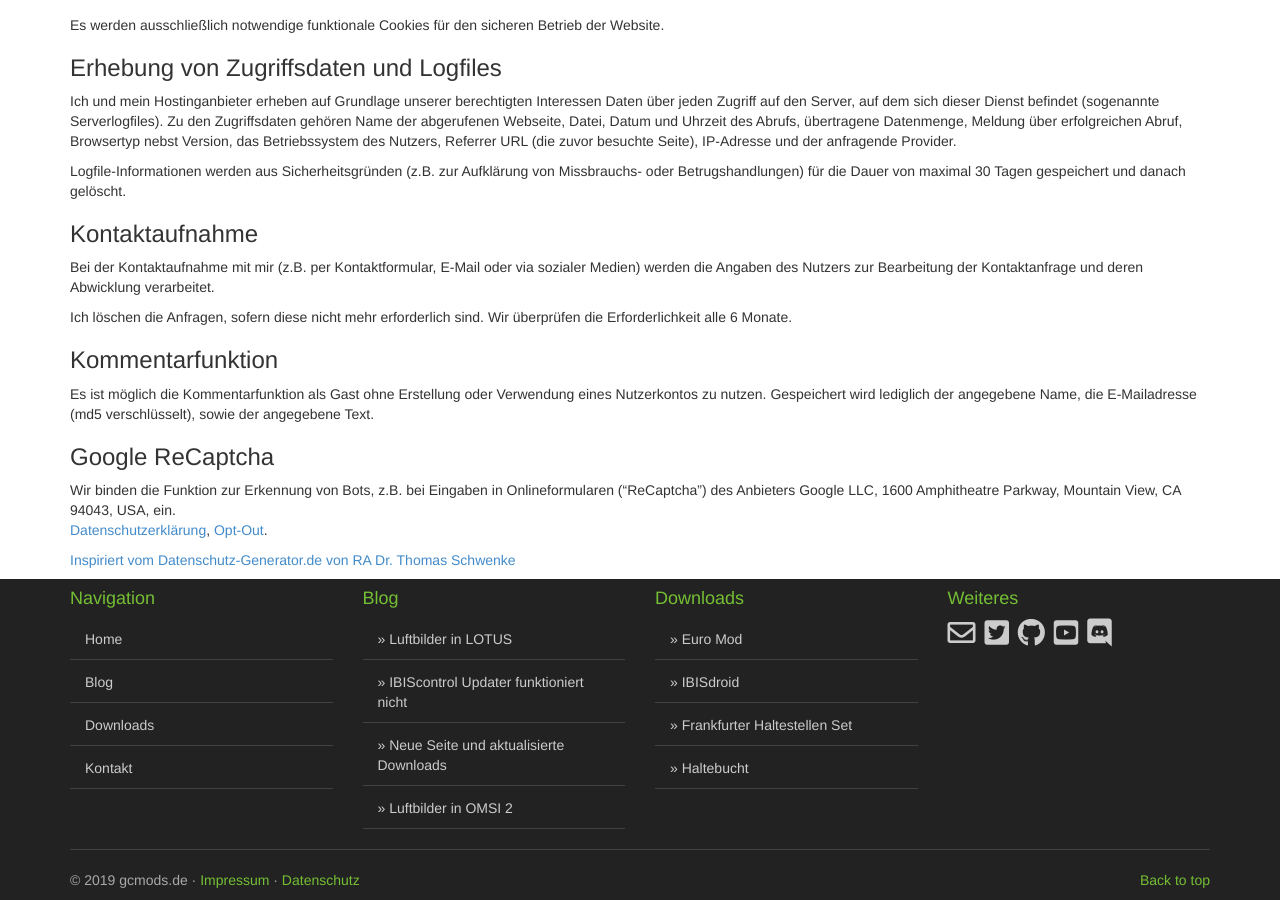
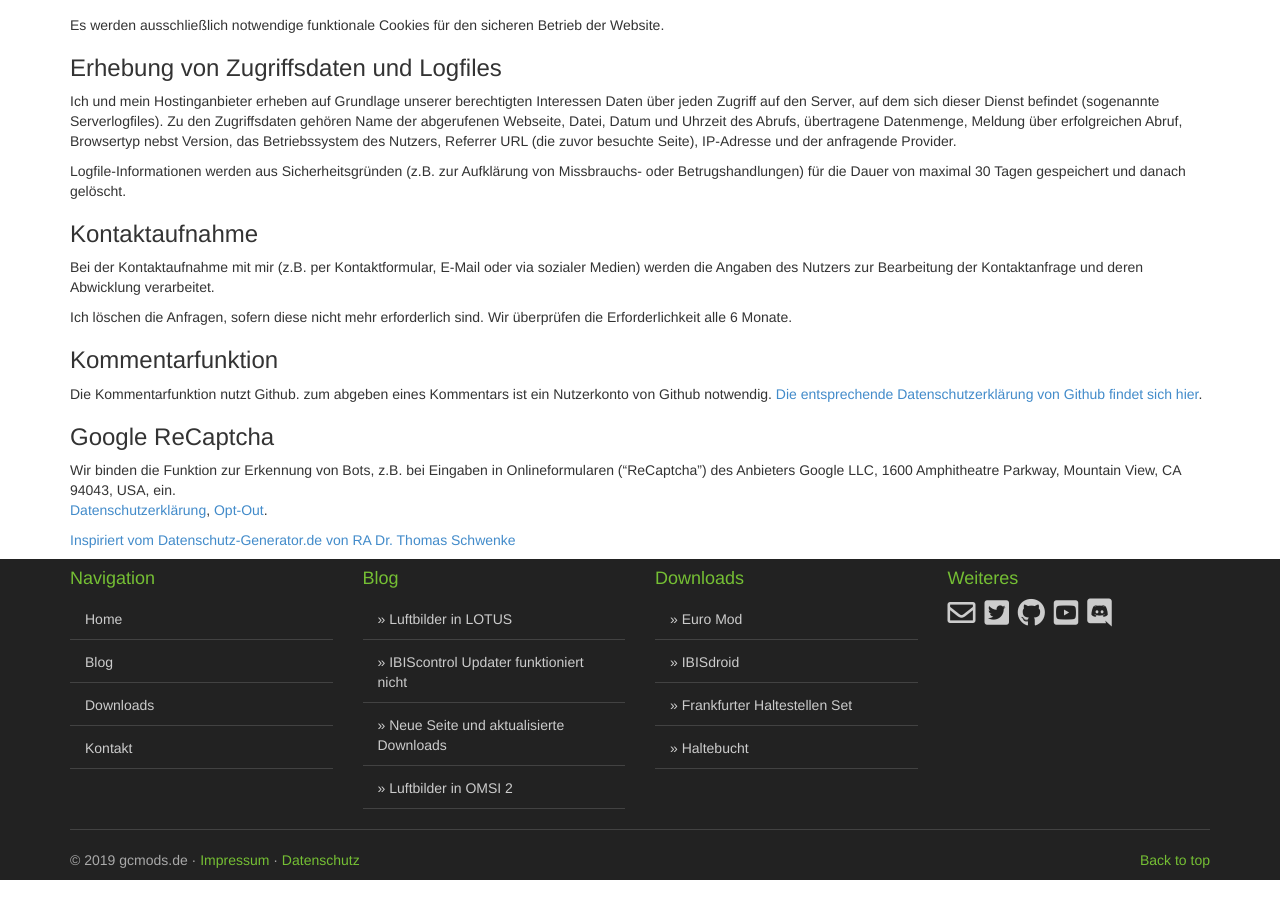
Before and after one commit to gcWorld/gcMods-Website, a Jekyll site: the page built from datenschutz.md, in a window 1280 px wide and 900 px high, scrolled down 705 px. Built offline with Jekyll 4.4.1, drawn with Linux system fonts in a browser that asks for light colours; nearby versions of some CDN libraries.

Commit message:
Update datenschutz.md

```diff
--- a/datenschutz.md
+++ b/datenschutz.md
@@ -45,7 +45,7 @@ Bei der Kontaktaufnahme mit mir (z.B. per Kontaktformular, E-Mail oder via sozia
 Ich löschen die Anfragen, sofern diese nicht mehr erforderlich sind. Wir überprüfen die Erforderlichkeit alle 6 Monate.
 
 ### Kommentarfunktion
-Es ist möglich die Kommentarfunktion als Gast ohne Erstellung oder Verwendung eines Nutzerkontos zu nutzen. Gespeichert wird lediglich der angegebene Name, die E-Mailadresse (md5 verschlüsselt), sowie der angegebene Text.
+Die Kommentarfunktion nutzt Github. zum abgeben eines Kommentars ist ein Nutzerkonto von Github notwendig. [Die entsprechende Datenschutzerklärung von Github findet sich hier](https://help.github.com/en/articles/github-privacy-statement).
 
 ### Google ReCaptcha
 Wir binden die Funktion zur Erkennung von Bots, z.B. bei Eingaben in Onlineformularen ("ReCaptcha") des Anbieters Google LLC, 1600 Amphitheatre Parkway, Mountain View, CA 94043, USA, ein.
```
